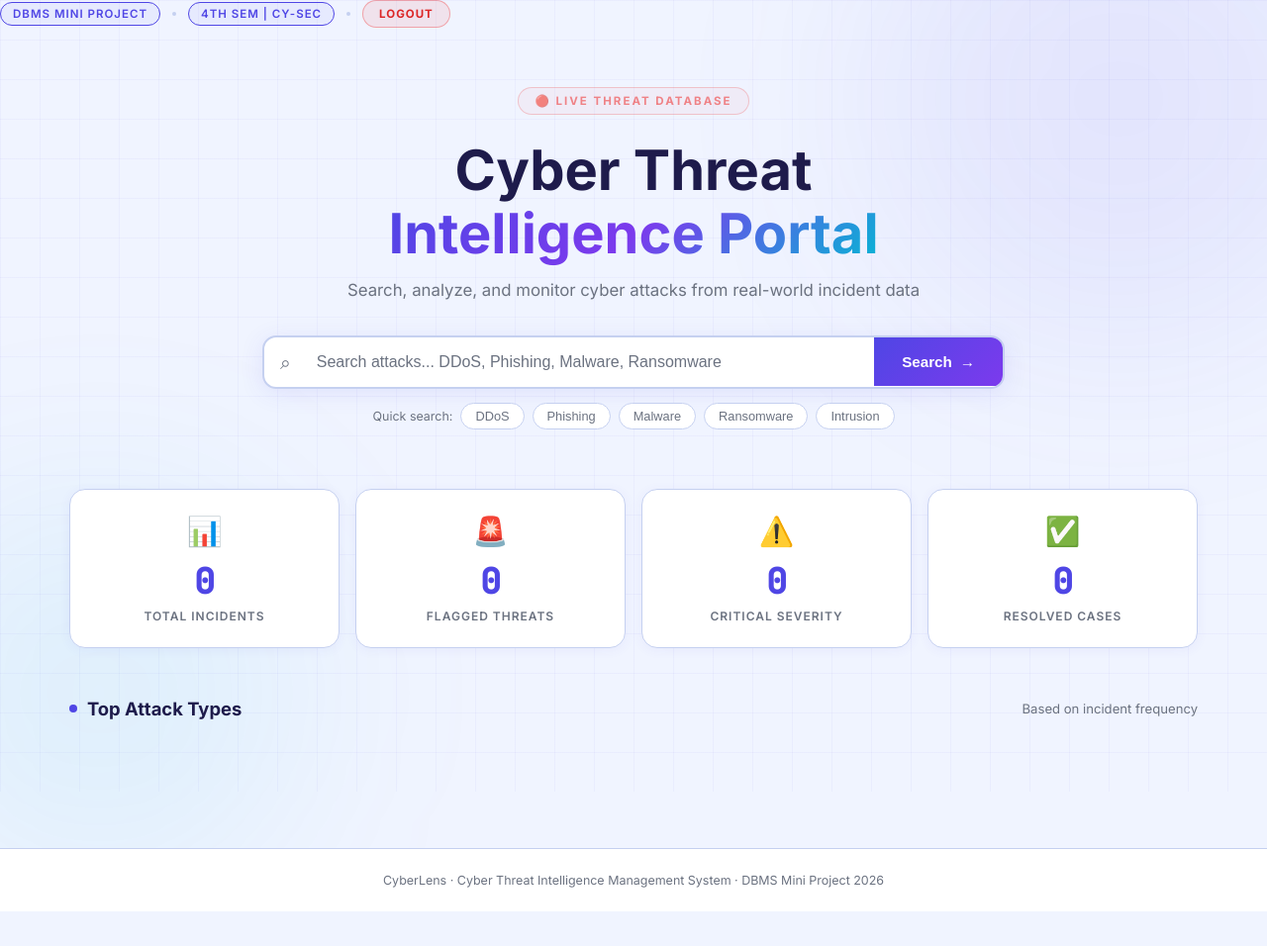
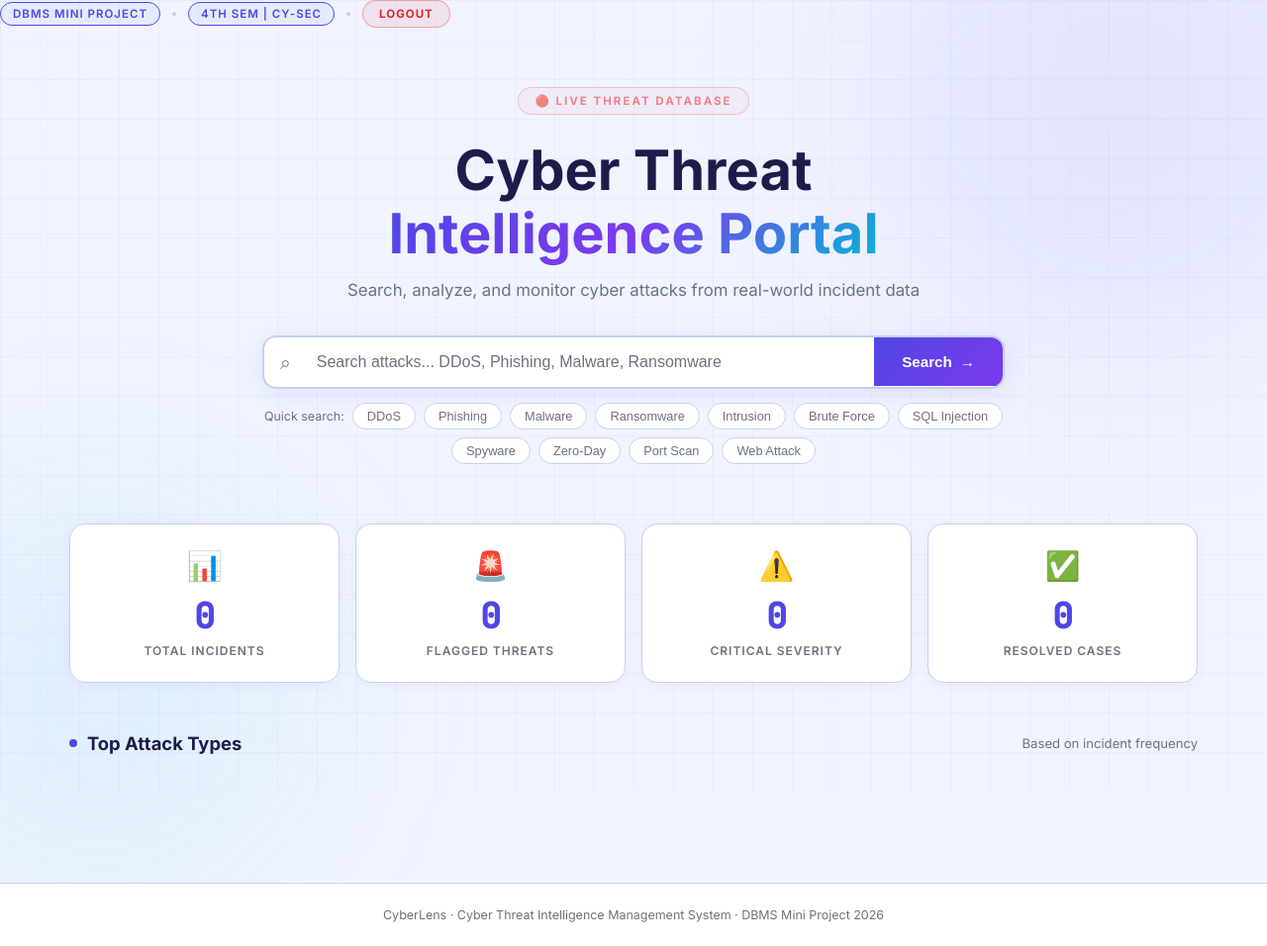
Before and after one commit to TrixY-OppA/Cyber-Lens, a Flask app: page / in a window 1280 px wide. Shown: the whole page at 99% size. Before the commit the page ends 921 px from the top, so only its background shows below. Run offline with Flask 3, Linux system fonts and the light colour scheme; the visitor is signed in with stand-in values (Sample User, id 1); data that the repository does not hold is empty.

Commit message:
final update with all features

```diff
--- a/templates/index.html
+++ b/templates/index.html
@@ -48,6 +48,12 @@
                     <button class="quick-tag" onclick="quickSearch('Malware')">Malware</button>
                     <button class="quick-tag" onclick="quickSearch('Ransomware')">Ransomware</button>
                     <button class="quick-tag" onclick="quickSearch('Intrusion')">Intrusion</button>
+                    <button class="quick-tag" onclick="quickSearch('Brute Force')">Brute Force</button>
+                    <button class="quick-tag" onclick="quickSearch('SQL Injection')">SQL Injection</button>
+                    <button class="quick-tag" onclick="quickSearch('Spyware')">Spyware</button>
+                    <button class="quick-tag" onclick="quickSearch('Zero-Day')">Zero-Day</button>
+                    <button class="quick-tag" onclick="quickSearch('Port Scan')">Port Scan</button>
+                    <button class="quick-tag" onclick="quickSearch('Web Attack')">Web Attack</button>
                 </div>
             </div>
         </section>
```
